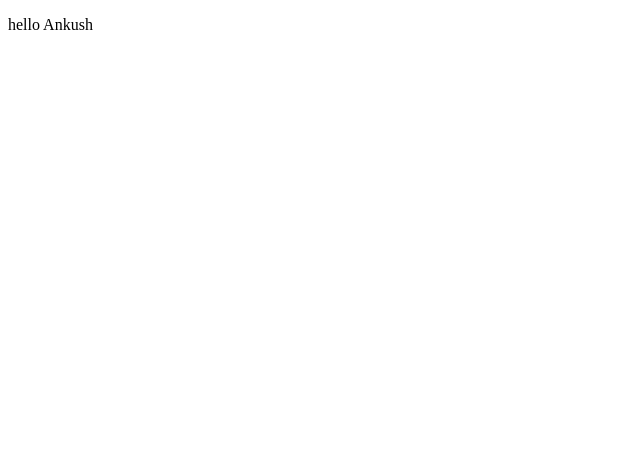
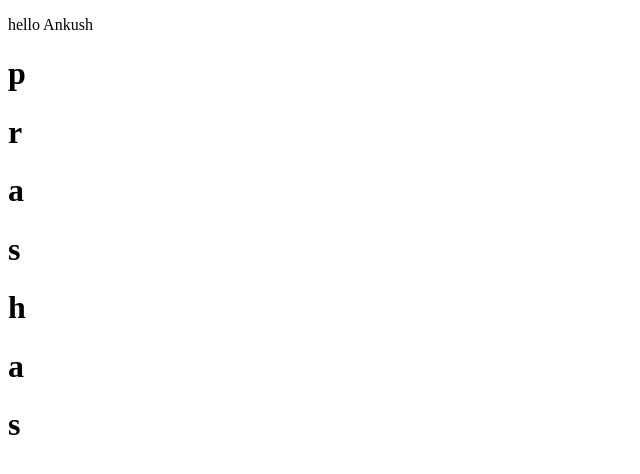
Before and after one commit to prashantchavan3005/git-tutorials, a plain HTML site: page about.html in a window 1280 px wide. Shown: the whole page, without its empty margins (0-640 px from the left). Drawn offline with Linux system fonts and the light colour scheme.

Commit message:
Commit of about

```diff
--- a/about.html
+++ b/about.html
@@ -5,5 +5,12 @@
 </head>
 <body>
     <P>hello Ankush</P>
+    <h1>p</h1>
+    <h1>r</h1>
+    <h1>a</h1>
+    <h1>s</h1>
+    <h1>h</h1>
+    <h1>a</h1>
+    <h1>s</h1>
 </body>
 </html>
```
